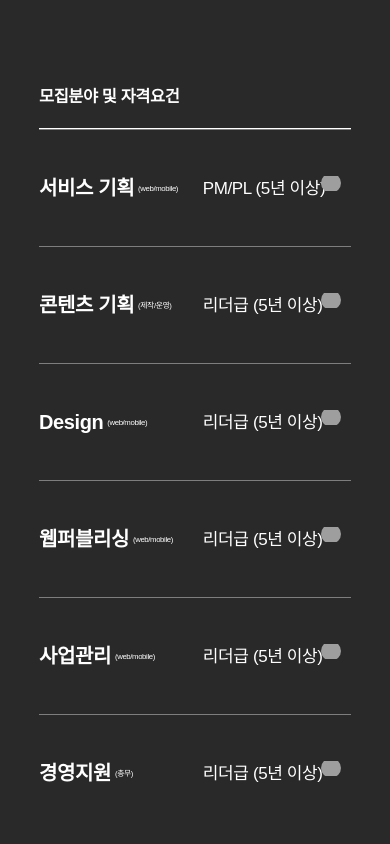
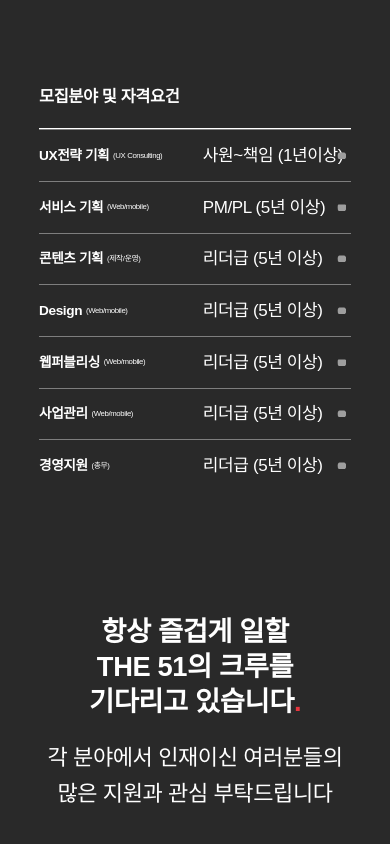
Before and after one commit to JaydenAn92/FiftyOne, a Vue app in the folder ffo/: page /recruit in a window 390 px wide. Shown: the part 3100-3944 px from the top of the page. Built offline with nearby package versions, Linux system fonts and the light colour scheme; grey boxes are pictures that could not be loaded; a web font is replaced by a local one.

Commit message:
recruit update

```diff
--- a/ffo/src/assets/scss/views/recruit.scss
+++ b/ffo/src/assets/scss/views/recruit.scss
@@ -130,12 +130,21 @@
     }
     h3 {
       span {
+        display: block;
+        font-size: 2.5rem;
+        font-weight: bold;
+        line-height: 4rem;
         @include screen(mobile) {
           font-size: 3rem;
           line-height: 4.4rem;
         }
       }
       strong {
+        display: block;
+        font-family: capitana, sans-serif !important;
+        font-size: 6rem;
+        font-weight: bold;
+        line-height: 7.5rem;
         @include screen(mobile) {
           margin-top: 1rem;
           font-size: 7rem;
@@ -670,37 +679,34 @@
     .acco-tit {
       div {
         display: flex;
-        padding: 40px 0;
+        padding: 4rem 0;
         color: #fff;
         text-decoration: none;
         position: relative;
         strong {
           width: calc(100% / 3);
+          //   width: 55%;
           display: flex;
           align-items: center;
           font-size: 30px;
           font-weight: bold;
           line-height: 36px;
           span {
-            font-weight: 300;
             padding-left: 1rem;
             font-size: 2rem;
             font-weight: 300;
             line-height: 4.4rem;
+            @media only screen and (max-width: 690px) {
+              line-height: 3.6rem;
+            }
           }
           @media only screen and (max-width: 690px) {
+            width: 55%;
+            font-size: 3.5rem;
+            line-height: 5rem;
+          }
+          @media only screen and (max-width: 1000px) {
             width: 50%;
-            font-size: 20px;
-          }
-        }
-        span {
-          padding-left: 1rem;
-          font-size: 16px;
-          font-weight: 300;
-          line-height: 36px;
-          font-style: inherit;
-          @media only screen and (max-width: 690px) {
-            font-size: 16px;
           }
         }
         .detail {
@@ -711,6 +717,8 @@
           font-weight: 500;
           line-height: 36px;
           align-items: center;
+          justify-content: flex-start;
+          width: 45%;
           @media only screen and (max-width: 690px) {
             width: 50%;
             font-size: 17px;
@@ -732,10 +740,10 @@
       em {
         position: absolute;
         top: 50%;
-        right: 10px;
-        width: 20px;
-        height: 20px;
-        margin-top: -15px;
+        right: 0;
+        width: 2.4rem;
+        height: 2.4rem;
+        transform: translate(-50%, -50%);
         display: inline-block;
         border-radius: 50%;
         background: url(http://www.the-51.com/wp-content/uploads/2022/05/icon-plus-white.png)
--- a/ffo/src/components/recruit/LeaderRecruit.vue
+++ b/ffo/src/components/recruit/LeaderRecruit.vue
@@ -81,11 +81,55 @@
       <div class="how-to-wrap accordion-box">
         <p class="tit">모집분야 및 자격요건</p>
         <div class="acco-wrap">
+          <input type="checkbox" id="answer00" />
+          <label for="answer00">
+            <div class="acco-tit">
+              <div href="#none">
+                <strong>UX전략 기획<span>(UX Consulting)</span></strong>
+                <span class="detail">사원~책임 (1년이상)</span>
+                <span class="blind">열기</span>
+                <em></em>
+              </div>
+            </div>
+          </label>
+          <div>
+            <div class="sub_con">
+              <div class="item">
+                <span class="s-tit">담당업무</span>
+                <ul>
+                  <li>UX 컨설팅 프로젝트 업무 전반</li>
+                  <li>UX 방법론을 통한 인사이트 도출</li>
+                  <li>UX 전략 및 컨셉 정의</li>
+                  <li>UX/UI 기획</li>
+                  <li>보고서 및 제안서 작업</li>
+                </ul>
+              </div>
+              <div class="item">
+                <span class="s-tit">자격요건</span>
+                <ul>
+                  <li>
+                    직업적 윤리의식과 사람에 대한 예의를 기본적으로 갖춘 사람
+                  </li>
+                  <li>남다른 창의력과 성실함을 갖춘 사람</li>
+                  <li>오픈 마인드로 협업을 중시하는 마음가짐을 가진 사람</li>
+                  <li>자신의 성장과 팀의 성장을 일치시키고자 노력하는 사람</li>
+                </ul>
+              </div>
+              <div class="item">
+                <span class="s-tit">우대사항</span>
+                <ul>
+                  <li>UX 컨설팅 프로젝트 참여 경험</li>
+                  <li>UX 컨설팅 관련 교육 수료 및 관련 전공</li>
+                  <li>석사 이상</li>
+                </ul>
+              </div>
+            </div>
+          </div>
           <input type="checkbox" id="answer01" />
           <label for="answer01">
             <div class="acco-tit">
               <div href="#none">
-                <strong>서비스 기획<span>(web/mobile)</span></strong>
+                <strong>서비스 기획<span>(Web/mobile)</span></strong>
                 <span class="detail">PM/PL (5년 이상)</span>
                 <span class="blind">열기</span>
                 <em></em>
@@ -167,7 +211,7 @@
           <label for="answer03">
             <div class="acco-tit">
               <div href="#none">
-                <strong>Design<span>(web/mobile)</span></strong>
+                <strong>Design<span>(Web/mobile)</span></strong>
                 <span class="detail">리더급 (5년 이상)</span>
                 <span class="blind">열기</span>
                 <em></em>
@@ -208,7 +252,7 @@
           <label for="answer04">
             <div class="acco-tit">
               <div href="#none">
-                <strong>웹퍼블리싱<span>(web/mobile)</span></strong>
+                <strong>웹퍼블리싱<span>(Web/mobile)</span></strong>
                 <span class="detail">리더급 (5년 이상)</span>
                 <span class="blind">열기</span>
                 <em></em>
@@ -258,7 +302,7 @@
           <label for="answer05">
             <div class="acco-tit">
               <div href="#none">
-                <strong>사업관리<span>(web/mobile)</span></strong>
+                <strong>사업관리<span>(Web/mobile)</span></strong>
                 <span class="detail">리더급 (5년 이상)</span>
                 <span class="blind">열기</span>
                 <em></em>
```
